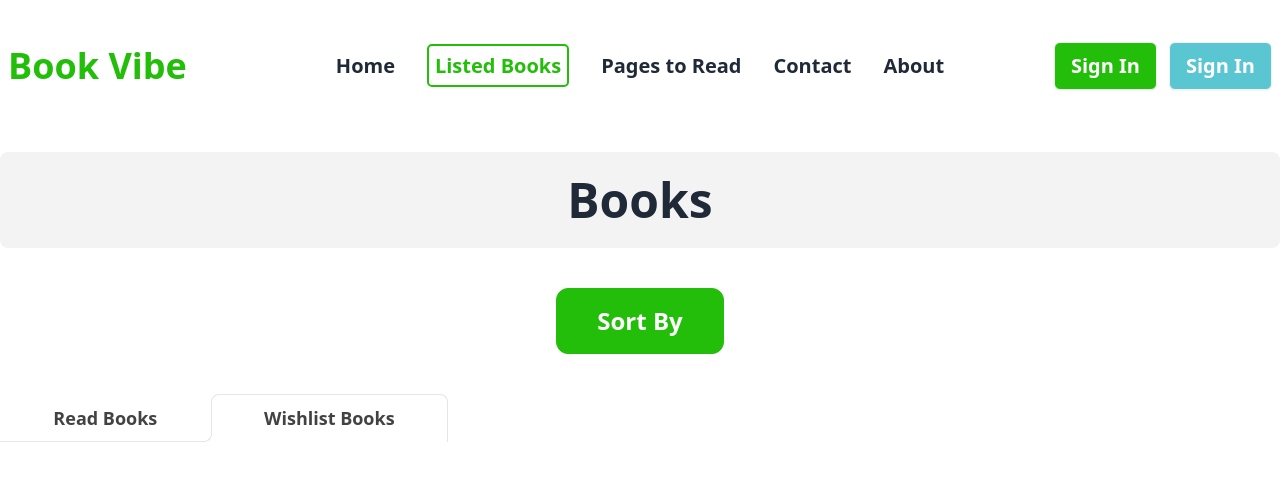
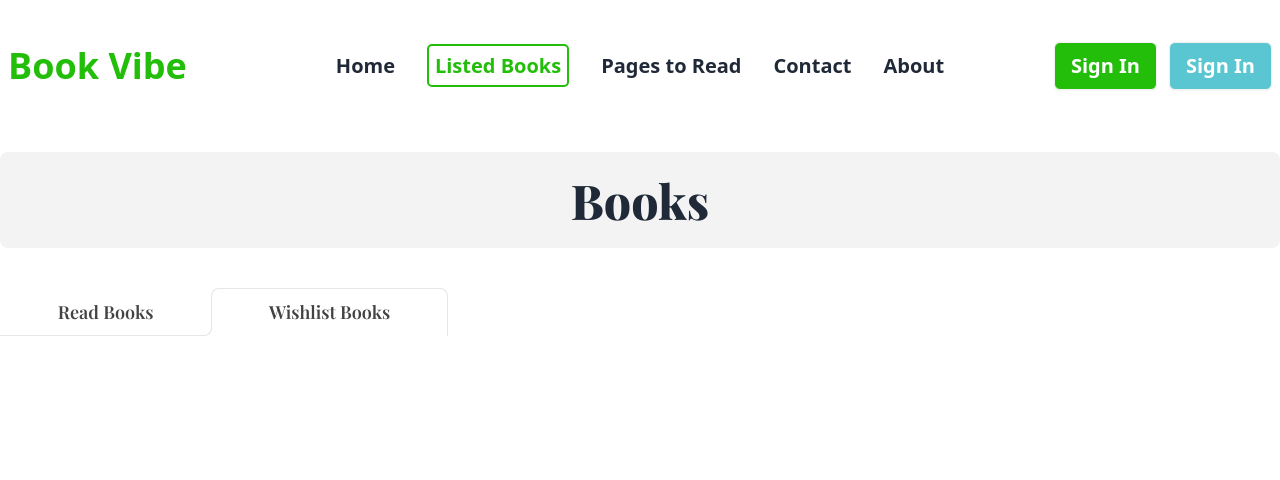
Before and after one commit to fatihatuzjohora/BookFair8, a React (Vite) app: page /listed in a window 1280 px wide. Shown: the top 480 px of the page. Built offline with nearby package versions, Linux system fonts and the light colour scheme; a web font is replaced by a local one.

Commit message:
correction

```diff
--- a/src/Component/Navber/ListedBooks.jsx
+++ b/src/Component/Navber/ListedBooks.jsx
@@ -1,42 +1,68 @@
 import { Link, Outlet } from "react-router-dom";
 
+
+
+import './Navber.css';
+// import { useState } from "react";
+
 const ListedBooks = () => {
+// const [togglestate, setToggleState]=useState(1);
+// const toggleTab=(index)=>{
+//   setToggleState(index);
+// }
+
   return (
-    <div>
+    <div className="fontPlay">
       <div className="mt-10">
         <h1 className="text-5xl font-extrabold text-center rounded-lg p-6 bg-[#1313130D]">
           Books
         </h1>
       </div>
 
-      <div className="mt-10 items-center text-center">
-        <button className=" px-10 py-4 rounded-xl border border-[#23BE0A] bg-[#23BE0A] text-white text-2xl font-semibold">
+      {/* <div className="mt-10 items-center text-center">
+        <button>
+        <select className="select rounded-xl border border-none bg-[#23BE0A] text-white text-3xl font-semibold">
+          <option disabled hidden selected>
           Sort By
+          </option>
+          <option className="text-xl text-center">Marge</option>
+          <option className="text-xl text-center">Bart</option>
+          <option className="text-xl text-center">Lisa</option>
+          <option className="text-xl text-center">Homer</option>
+          <option className="text-xl text-center">Maggie</option>
+        </select>
         </button>
-        {/* <select className="select w-full max-w-xs">
-          <option disabled selected>
-            Pick your favorite Simpson
-          </option>
-          <option>Homer</option>
-          <option>Marge</option>
-          <option>Bart</option>
-          <option>Lisa</option>
-          <option>Maggie</option>
-        </select> */}
+      </div> */}
+
+
+      {/* <div>
+        <div role="tablist" className={togglestate===1? 'tabs active-tabs':'tabs'}>
+        <div onClick={()=>toggleTab(1)} role="tab" className="tabs tab text-[#131313CC] font-semibold">
+          Read Books
+        </div>
+
+        <div
+        onClick={()=>toggleTab(2)}
+          role="tab"
+          className={togglestate===2? 'tabs active-tabs':'tabs'} >
+          Wishlist Books
+        </div>
       </div>
+      </div> */}
 
-      <div role="tablist" className="tabs tabs-lifted tabs-lg max-w-md mt-10">
-        <Link to="" role="tab" className="tab text-[#131313CC] font-semibold">
+      <div role="tablist" className="bloc-tabs tabs tabs-lifted tabs-lg max-w-md mt-10">
+        <Link to="" role="tab" className="tabs tab text-[#131313CC] font-semibold">
           Read Books
         </Link>
+
         <Link
           to="wish"
           role="tab"
-          className="tab tab-active text-[#131313CC] font-semibold"
-        >
+          className="tabs tab tab-active text-[#131313CC] font-semibold">
           Wishlist Books
         </Link>
       </div>
+
       {/* <div>books: {readingBooks.length}</div>  */}
 
       <Outlet></Outlet>
--- a/src/Component/Navber/Navber.css
+++ b/src/Component/Navber/Navber.css
@@ -5,3 +5,19 @@ padding: 6px;
 border-radius: 5px;
 color: #23BE0A;
 }
+
+.active-tabs::before{
+    content:'';
+    display: block;
+    position: absolute;
+    top:-5px;
+    left:50%;
+    transform: translateX(-50%);
+    width: calc(100%+2px);
+    height: 5px;
+    background: #354bdb;
+}
+.active-tabs{
+    background: white;
+    border-bottom: 1px solid transparent;
+}
```
